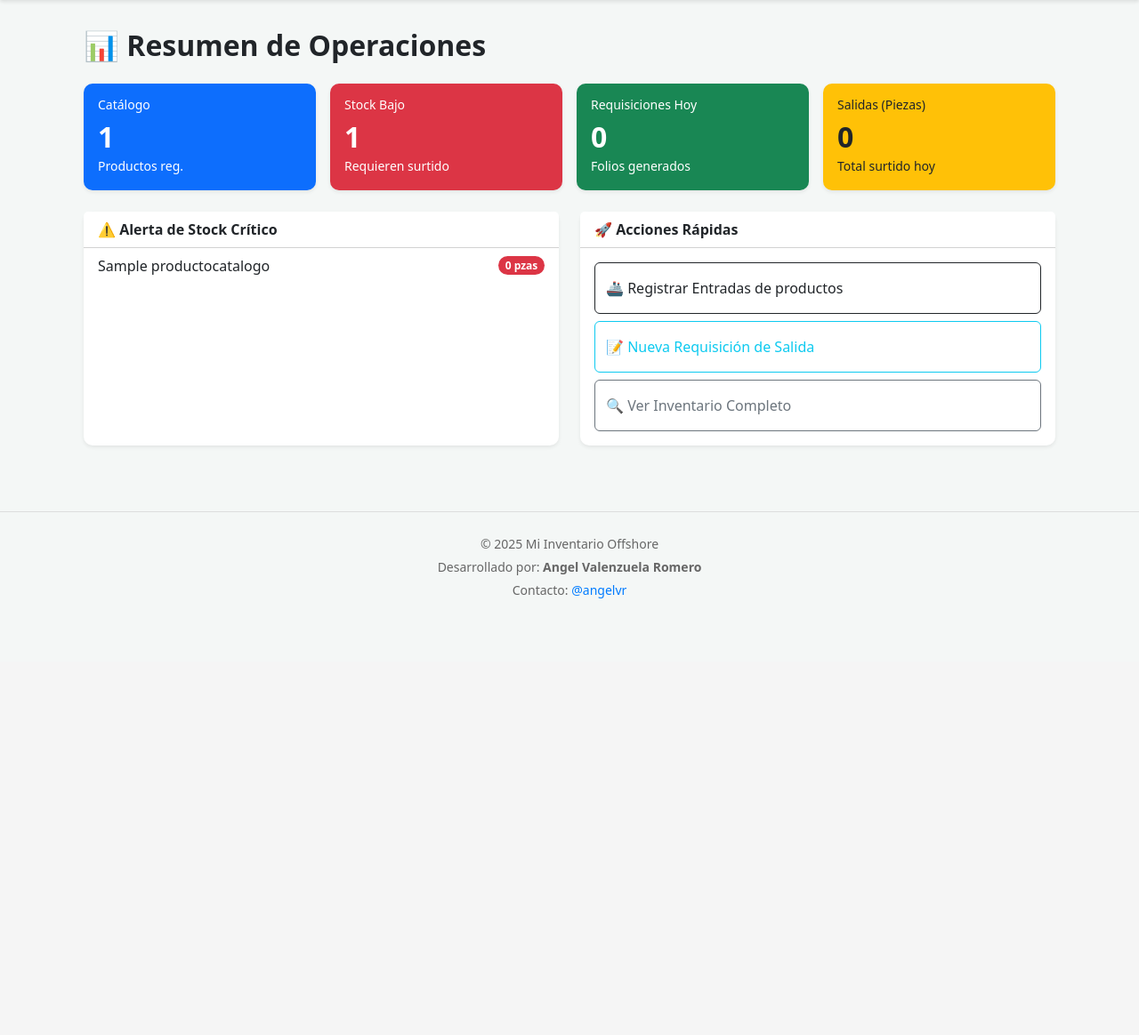
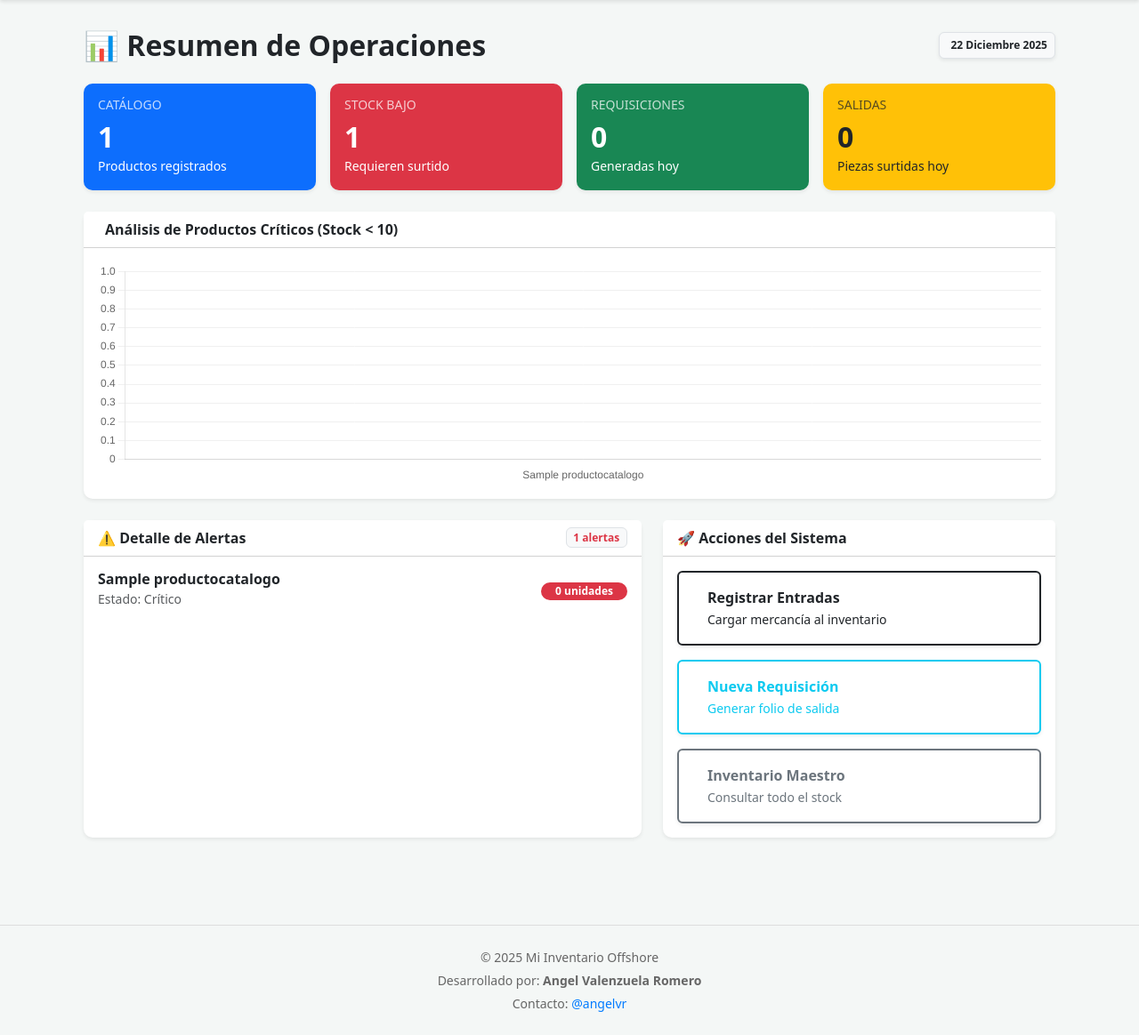
Before and after one commit to angelvr10-sketch/valeroideas, a Django app: page / in a window 1280 px wide. Shown: the part 56-1220 px from the top of the page at 89% size. Before the commit the page ends 729 px from the top, so only its background shows below. Run offline with Django 5.2, Linux system fonts and the light colour scheme; tables that the repository leaves empty hold one stand-in row (values such as "Sample post"); parts of the project's set-up code (start-up, migrations or seed data) failed here and were passed over.

Commit message:
Configuracion de gitignore y actualizacion de Dashboard

```diff
--- a/inventario/views.py
+++ b/inventario/views.py
@@ -248,12 +248,10 @@ def inventario_maestro(request):
         'valor_bodega': valor_bodega
     })
 def dashboard(request):
-    # 1. Estadísticas Generales
     total_productos = ProductoCatalogo.objects.count()
     total_stock_bajo = 0
     productos = ProductoCatalogo.objects.all()
 
-    # 2. Identificar productos con stock bajo (menos de 10 unidades)
     lista_critica = []
     for p in productos:
         stock = p.stock_real()
@@ -261,7 +259,6 @@ def dashboard(request):
             total_stock_bajo += 1
             lista_critica.append({'nombre': p.nombre, 'stock': stock})
 
-    # 3. Actividad de hoy
     hoy = timezone.now().date()
     req_hoy = Requisicion.objects.filter(fecha_creacion__date=hoy).count()
     salidas_hoy = Salida.objects.filter(fecha_salida__date=hoy).aggregate(Sum('cantidad'))['cantidad__sum'] or 0
@@ -271,5 +268,5 @@ def dashboard(request):
         'total_stock_bajo': total_stock_bajo,
         'req_hoy': req_hoy,
         'salidas_hoy': salidas_hoy,
-        'lista_critica': lista_critica[:5], # Solo los primeros 5 para no saturar
+        'lista_critica': lista_critica, # Pasamos todos para el gráfico
     })
--- a/templates/inventario/dashboard.html
+++ b/templates/inventario/dashboard.html
@@ -1,23 +1,28 @@
 {% extends 'base.html' %}
 
 {% block content %}
-<div class="container mt-4">
-    <h2 class="mb-4 fw-bold text-dark">📊 Resumen de Operaciones</h2>
+<div class="container mt-4 pb-5">
+    <div class="d-flex justify-content-between align-items-center mb-4">
+        <h2 class="fw-bold text-dark mb-0">📊 Resumen de Operaciones</h2>
+        <span class="badge bg-light text-dark border shadow-sm p-2">
+            <i class="far fa-calendar-alt me-1"></i> {% now "d F Y" %}
+        </span>
+    </div>
 
     <div class="row g-3 mb-4">
         <div class="col-6 col-md-3">
             <div class="card border-0 shadow-sm bg-primary text-white h-100">
                 <div class="card-body">
-                    <h6 class="small uppercase">Catálogo</h6>
+                    <h6 class="small text-uppercase opacity-75">Catálogo</h6>
                     <h2 class="fw-bold mb-0">{{ total_productos }}</h2>
-                    <small>Productos reg.</small>
+                    <small>Productos registrados</small>
                 </div>
             </div>
         </div>
         <div class="col-6 col-md-3">
-            <div class="card border-0 shadow-sm bg-danger text-white h-100">
+            <div class="card border-0 shadow-sm {% if total_stock_bajo > 0 %}bg-danger animate__animated animate__pulse animate__infinite{% else %}bg-secondary{% endif %} text-white h-100">
                 <div class="card-body">
-                    <h6 class="small">Stock Bajo</h6>
+                    <h6 class="small text-uppercase opacity-75">Stock Bajo</h6>
                     <h2 class="fw-bold mb-0">{{ total_stock_bajo }}</h2>
                     <small>Requieren surtido</small>
                 </div>
@@ -26,56 +31,143 @@
         <div class="col-6 col-md-3">
             <div class="card border-0 shadow-sm bg-success text-white h-100">
                 <div class="card-body">
-                    <h6 class="small">Requisiciones Hoy</h6>
+                    <h6 class="small text-uppercase opacity-75">Requisiciones</h6>
                     <h2 class="fw-bold mb-0">{{ req_hoy }}</h2>
-                    <small>Folios generados</small>
+                    <small>Generadas hoy</small>
                 </div>
             </div>
         </div>
         <div class="col-6 col-md-3">
             <div class="card border-0 shadow-sm bg-warning text-dark h-100">
                 <div class="card-body">
-                    <h6 class="small">Salidas (Piezas)</h6>
+                    <h6 class="small text-uppercase opacity-75">Salidas</h6>
                     <h2 class="fw-bold mb-0">{{ salidas_hoy }}</h2>
-                    <small>Total surtido hoy</small>
+                    <small>Piezas surtidas hoy</small>
                 </div>
             </div>
         </div>
     </div>
 
-    <div class="row">
-        <div class="col-md-6 mb-4">
+    <div class="row mb-4">
+        <div class="col-12">
+            <div class="card shadow-sm border-0">
+                <div class="card-header bg-white fw-bold d-flex align-items-center">
+                    <i class="fas fa-chart-bar me-2 text-primary"></i>
+                    Análisis de Productos Críticos (Stock < 10)
+                </div>
+                <div class="card-body">
+                    <div style="position: relative; height:250px; width:100%">
+                        <canvas id="graficoStock"></canvas>
+                    </div>
+                </div>
+            </div>
+        </div>
+    </div>
+
+    <div class="row g-4">
+        <div class="col-md-7">
             <div class="card shadow-sm border-0 h-100">
-                <div class="card-header bg-white fw-bold">⚠️ Alerta de Stock Crítico</div>
-                <div class="list-group list-group-flush">
+                <div class="card-header bg-white fw-bold d-flex justify-content-between align-items-center">
+                    <span>⚠️ Detalle de Alertas</span>
+                    <span class="badge bg-light text-danger border">{{ lista_critica|length }} alertas</span>
+                </div>
+                <div class="list-group list-group-flush" style="max-height: 400px; overflow-y: auto;">
                     {% for item in lista_critica %}
-                    <div class="list-group-item d-flex justify-content-between align-items-center">
-                        {{ item.nombre }}
-                        <span class="badge bg-danger rounded-pill">{{ item.stock }} pzas</span>
+                    <div class="list-group-item d-flex justify-content-between align-items-center py-3">
+                        <div>
+                            <h6 class="mb-0 fw-bold">{{ item.nombre }}</h6>
+                            <small class="text-muted">Estado: Crítico</small>
+                        </div>
+                        <div class="text-end">
+                            <span class="badge bg-danger rounded-pill px-3">{{ item.stock }} unidades</span>
+                        </div>
                     </div>
                     {% empty %}
-                    <div class="p-4 text-center text-muted">Todo el stock está en niveles óptimos.</div>
+                    <div class="p-5 text-center">
+                        <i class="fas fa-check-circle fa-3x text-success mb-3"></i>
+                        <p class="text-muted">No hay productos con stock bajo actualmente.</p>
+                    </div>
                     {% endfor %}
                 </div>
             </div>
         </div>
 
-        <div class="col-md-6 mb-4">
+        <div class="col-md-5">
             <div class="card shadow-sm border-0 h-100">
-                <div class="card-header bg-white fw-bold">🚀 Acciones Rápidas</div>
-                <div class="card-body d-grid gap-2">
-                    <a href="{% url 'recibir_manifiesto' %}" class="btn btn-outline-dark text-start py-3">
-🚢 Registrar Entradas de productos
+                <div class="card-header bg-white fw-bold">🚀 Acciones del Sistema</div>
+                <div class="card-body d-grid gap-3">
+                    <a href="{% url 'recibir_manifiesto' %}" class="btn btn-outline-dark text-start p-3 shadow-sm border-2">
+                        <div class="d-flex align-items-center">
+                            <i class="fas fa-ship fa-2x me-3 opacity-50"></i>
+                            <div>
+                                <div class="fw-bold">Registrar Entradas</div>
+                                <small>Cargar mercancía al inventario</small>
+                            </div>
+                        </div>
                     </a>
-                    <a href="{% url 'modulo_requisicion' %}" class="btn btn-outline-info text-start py-3">
-                        📝 Nueva Requisición de Salida
+                    <a href="{% url 'modulo_requisicion' %}" class="btn btn-outline-info text-start p-3 shadow-sm border-2">
+                        <div class="d-flex align-items-center">
+                            <i class="fas fa-file-invoice fa-2x me-3 opacity-50"></i>
+                            <div>
+                                <div class="fw-bold">Nueva Requisición</div>
+                                <small>Generar folio de salida</small>
+                            </div>
+                        </div>
                     </a>
-                    <a href="{% url 'inventario_maestro' %}" class="btn btn-outline-secondary text-start py-3">
-                        🔍 Ver Inventario Completo
+                    <a href="{% url 'inventario_maestro' %}" class="btn btn-outline-secondary text-start p-3 shadow-sm border-2">
+                        <div class="d-flex align-items-center">
+                            <i class="fas fa-warehouse fa-2x me-3 opacity-50"></i>
+                            <div>
+                                <div class="fw-bold">Inventario Maestro</div>
+                                <small>Consultar todo el stock</small>
+                            </div>
+                        </div>
                     </a>
                 </div>
             </div>
         </div>
     </div>
 </div>
+
+<script src="https://cdn.jsdelivr.net/npm/chart.js"></script>
+<script>
+    document.addEventListener('DOMContentLoaded', function() {
+        const ctx = document.getElementById('graficoStock').getContext('2d');
+
+        // Datos de Django
+        const labels = [{% for item in lista_critica %}'{{ item.nombre }}',{% endfor %}];
+        const data = [{% for item in lista_critica %}{{ item.stock }},{% endfor %}];
+
+        new Chart(ctx, {
+            type: 'bar',
+            data: {
+                labels: labels,
+                datasets: [{
+                    label: 'Unidades',
+                    data: data,
+                    backgroundColor: 'rgba(220, 53, 69, 0.7)',
+                    borderColor: 'rgba(220, 53, 69, 1)',
+                    borderWidth: 1,
+                    borderRadius: 5
+                }]
+            },
+            options: {
+                responsive: true,
+                maintainAspectRatio: false,
+                plugins: {
+                    legend: { display: false }
+                },
+                scales: {
+                    y: {
+                        beginAtZero: true,
+                        grid: { color: '#f0f0f0' }
+                    },
+                    x: {
+                        grid: { display: false }
+                    }
+                }
+            }
+        });
+    });
+</script>
 {% endblock %}
```
Also changed, not shown: 2 other files.
